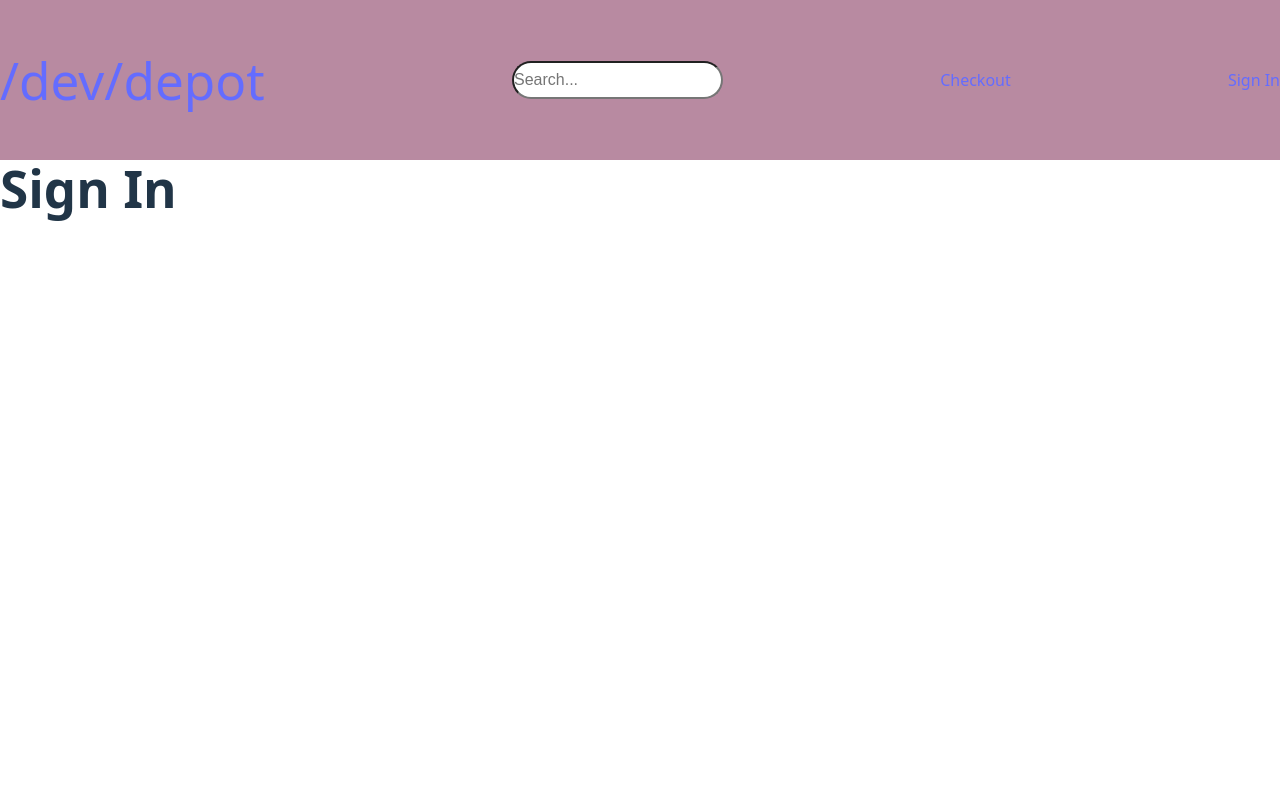
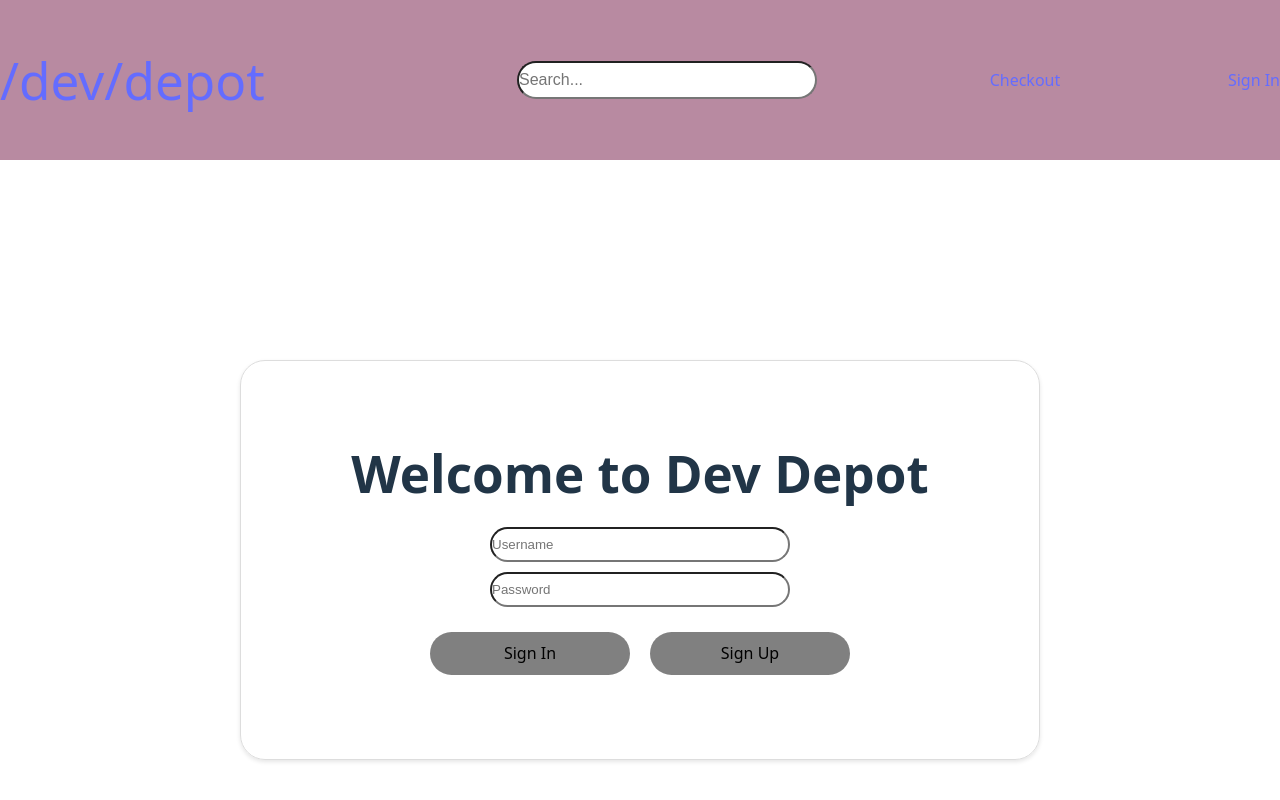
Before and after one commit to fraseraco/devdepot, a React (Vite) app in the folder depot-site/: page /signin in a window 1280 px wide. Shown: the top 800 px of the page. Built offline with nearby package versions, Linux system fonts and the light colour scheme.

Commit message:
Majority of template is complete, in need of a "CSS RENOVATION0"

```diff
--- a/depot-site/src/components/Checkout/CheckOut.css
+++ b/depot-site/src/components/Checkout/CheckOut.css
@@ -1,10 +1,62 @@
-.div {
+.checkout {
     width: 100%;
     height: 100vh;
     padding: 10px;
     margin: 0 auto;
-    background-color: #cc0808;
+
     border: 1px solid #ddd;
     border-radius: 5px;
     box-shadow: 0 2px 4px rgba(0, 0, 0, 0.1);
+    display: flex;
+    flex-direction: row;
+    align-items: center;
+    justify-content: space-between;
 }
+
+.checkout-summary {
+    margin-right: 20px;
+    height: 700px;
+    width: 500px;
+    background-color: lightgray;
+    border-radius: 25px;
+    border-style: groove;
+    display: flex;
+    flex-direction: column;
+    justify-content: center;
+    align-items: center;
+
+}
+
+.summary-item-container {
+    display: flex;
+    flex-direction: column;
+    justify-content: center;
+    align-items: center;
+    width: 100%;
+    margin-top: 50px;
+    margin-bottom: 50px;
+}
+
+.checkout-summary-item {
+    display: flex;
+    justify-content: space-between;
+    align-items: center;
+    padding: 10px;
+    border-bottom: 1px solid #ccc;
+    height: 50px;
+    width: 100%;
+    background-color: lightgray;
+    border-radius: 25px;
+    margin: 10px 0;
+}
+
+.checkout-button {
+    width: 50%;
+    height: 50px;
+    background-color: #1a241a;
+    color: white;
+    border: none;
+    border-radius: 25px;
+    cursor: pointer;
+    font-size: 16px;
+}
--- a/depot-site/src/components/Checkout/CheckOut.jsx
+++ b/depot-site/src/components/Checkout/CheckOut.jsx
@@ -1,9 +1,34 @@
 import React from 'react';
 import Tile from '../Tile/Tile';
+import CheckOutItem from './CheckOutItem/CheckOutItem';
+import './CheckOut.css';
 const CheckOut = () => {
     return (
-        <div>
-            <h1>Checkout Page</h1>
+        <div className="checkout">
+            <div>
+                <CheckOutItem />
+                <CheckOutItem />
+                <CheckOutItem />
+                <CheckOutItem />
+            </div>
+            <div className='checkout-summary'>
+                <h2>Order Summary</h2>
+                <div className='summary-item-container'>
+                    <div className='checkout-summary-item'>
+                        <h3>Subtotal</h3>
+                        <h3>$199.99</h3>
+                    </div>
+                    <div className='checkout-summary-item'>
+                        <h3>Shipping</h3>
+                        <h3>$19.99</h3>
+                    </div>
+                    <div className='checkout-summary-item'>
+                        <h3>Total</h3>
+                        <h3>$219.98</h3>
+                    </div>
+                </div>
+                <button className='checkout-button'>Checkout</button>
+            </div>
 
         </div>
     );
--- /dev/null
+++ b/depot-site/src/components/Checkout/CheckOutItem/CheckOutItem.css
@@ -0,0 +1,18 @@
+.checkout-item {
+    display: flex;
+    justify-content:space-around;
+    align-items: center;
+    padding: 10px;
+    border-bottom: 1px solid #ccc;
+    height: 200px;
+    width: 600px;
+    background-color: grey;
+    border-radius: 25px;
+    margin: 10px 0;
+}
+
+img {
+    width: 150px;
+    height: 150px;
+    border-radius: 25px;
+}
--- /dev/null
+++ b/depot-site/src/components/Checkout/CheckOutItem/CheckOutItem.jsx
@@ -0,0 +1,20 @@
+import React from 'react';
+import './CheckOutItem.css';
+
+const CheckOutItem = ({ item, onRemove }) => {
+
+    return (
+
+        <div className="checkout-item">
+
+            <img src="https://cdn-icons-png.flaticon.com/512/618/618310.png" alt="placeholder" />
+            <div>
+                <h3>Gaming PC</h3>
+                <h3>49.99</h3>
+            </div>
+        </div>
+
+    );
+};
+
+export default CheckOutItem;
--- /dev/null
+++ b/depot-site/src/components/SignIn/SignIn.css
@@ -0,0 +1,37 @@
+.sign-in-container {
+    width: 800px;
+    height: 400px;
+    padding: 10px;
+    margin: 0 auto;
+    border: 1px solid #ddd;
+    border-radius: 25px;
+    box-shadow: 0 2px 4px rgba(0, 0, 0, 0.1);
+    display: flex;
+    flex-direction: column;
+    align-items: center;
+    justify-content: center;
+    margin-top: 25vh;
+}
+
+.form-group {
+    display: flex;
+    flex-direction: column;
+    margin-top: 20px;
+    margin-bottom:20px;
+}
+
+input {
+    width: 300px;
+    height: 35px;
+    border-radius: 25px;
+    margin:5px;
+
+}
+
+button {
+    width: 200px;
+    margin-left: 10px;
+    margin-right: 10px;
+    background-color: grey;
+    border-radius: 25px;
+}
--- a/depot-site/src/components/SignIn/SignIn.jsx
+++ b/depot-site/src/components/SignIn/SignIn.jsx
@@ -1,10 +1,18 @@
 import React from 'react';
+import './SignIn.css';
 
 const SignIn = () => {
     return (
-        <div>
-            <h1>Sign In</h1>
-
+        <div className='sign-in-container'>
+            <h1>Welcome to Dev Depot</h1>
+            <div className='form-group'>
+                <input type='text' placeholder='Username' className='input-field' />
+                <input type='password' placeholder='Password' className='input-field' />
+            </div>
+            <div className='button-group'>
+                <button className='btn'>Sign In</button>
+                <button className='btn'>Sign Up</button>
+            </div>
         </div>
     );
 };
```
